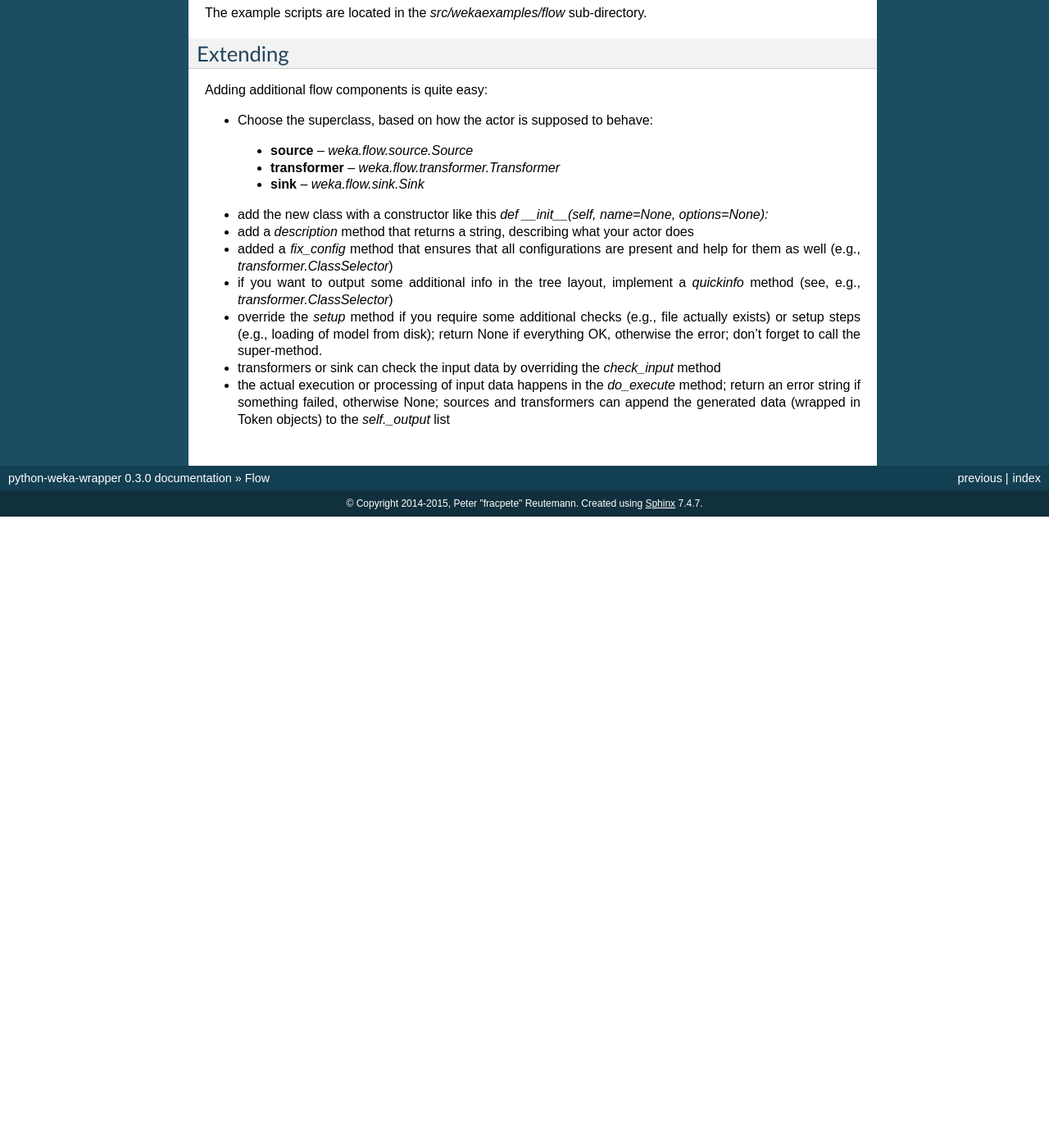
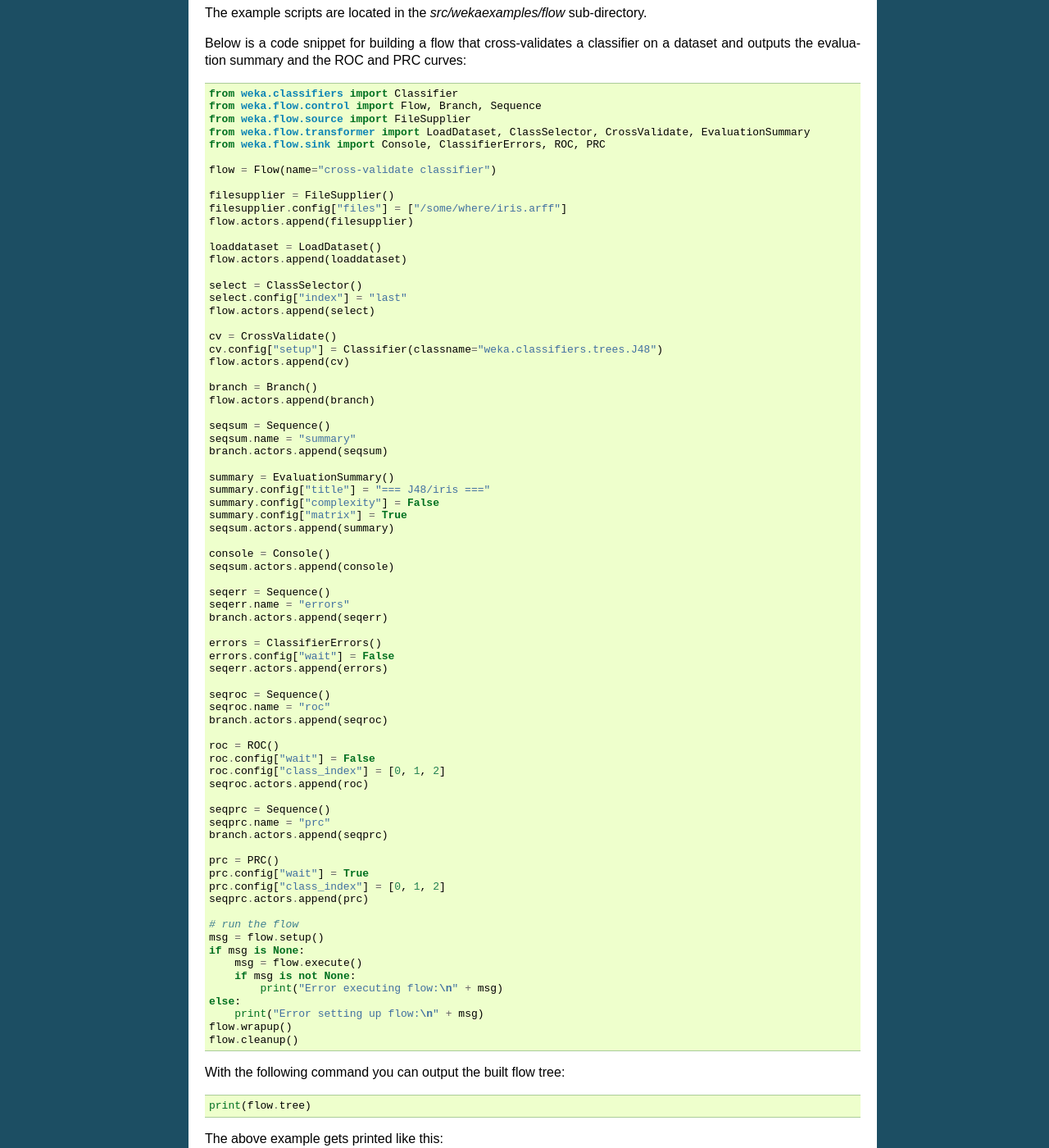
Before and after one commit to fracpete/python-weka-wrapper, a Sphinx documentation site: the page built from doc/source/flow.rst, in a window 1280 px wide and 1400 px high, scrolled down 2719 px. Shown: the whole window at 82% size. Built offline with Sphinx 7.4.7, drawn with Linux system fonts in a browser that asks for light colours; before the commit the page ends 3349 px from its top, so only the background shows below that; some of the changed text lies outside the part shown.

Commit message:
added example flow construction/output

```diff
--- a/doc/source/flow.rst
+++ b/doc/source/flow.rst
@@ -145,6 +145,114 @@ Check out the examples available through the *python-weka-wrapper-examples* proj
 
 The example scripts are located in the `src/wekaexamples/flow` sub-directory.
 
+Below is a code snippet for building a flow that cross-validates a classifier on a dataset
+and outputs the evaluation summary and the ROC and PRC curves:
+
+.. code-block:: python
+
+    from weka.classifiers import Classifier
+    from weka.flow.control import Flow, Branch, Sequence
+    from weka.flow.source import FileSupplier
+    from weka.flow.transformer import LoadDataset, ClassSelector, CrossValidate, EvaluationSummary
+    from weka.flow.sink import Console, ClassifierErrors, ROC, PRC
+
+    flow = Flow(name="cross-validate classifier")
+
+    filesupplier = FileSupplier()
+    filesupplier.config["files"] = ["/some/where/iris.arff"]
+    flow.actors.append(filesupplier)
+
+    loaddataset = LoadDataset()
+    flow.actors.append(loaddataset)
+
+    select = ClassSelector()
+    select.config["index"] = "last"
+    flow.actors.append(select)
+
+    cv = CrossValidate()
+    cv.config["setup"] = Classifier(classname="weka.classifiers.trees.J48")
+    flow.actors.append(cv)
+
+    branch = Branch()
+    flow.actors.append(branch)
+
+    seqsum = Sequence()
+    seqsum.name = "summary"
+    branch.actors.append(seqsum)
+
+    summary = EvaluationSummary()
+    summary.config["title"] = "=== J48/iris ==="
+    summary.config["complexity"] = False
+    summary.config["matrix"] = True
+    seqsum.actors.append(summary)
+
+    console = Console()
+    seqsum.actors.append(console)
+
+    seqerr = Sequence()
+    seqerr.name = "errors"
+    branch.actors.append(seqerr)
+
+    errors = ClassifierErrors()
+    errors.config["wait"] = False
+    seqerr.actors.append(errors)
+
+    seqroc = Sequence()
+    seqroc.name = "roc"
+    branch.actors.append(seqroc)
+
+    roc = ROC()
+    roc.config["wait"] = False
+    roc.config["class_index"] = [0, 1, 2]
+    seqroc.actors.append(roc)
+
+    seqprc = Sequence()
+    seqprc.name = "prc"
+    branch.actors.append(seqprc)
+
+    prc = PRC()
+    prc.config["wait"] = True
+    prc.config["class_index"] = [0, 1, 2]
+    seqprc.actors.append(prc)
+
+    # run the flow
+    msg = flow.setup()
+    if msg is None:
+        msg = flow.execute()
+        if msg is not None:
+            print("Error executing flow:\n" + msg)
+    else:
+        print("Error setting up flow:\n" + msg)
+    flow.wrapup()
+    flow.cleanup()
+
+
+With the following command you can output the built flow tree:
+
+.. code-block:: python
+
+    print(flow.tree)
+
+The above example gets printed like this:
+
+.. code-block:: none
+
+    Flow 'cross-validate classifier'
+    |-FileSupplier [files: 1]
+    |-LoadDataset [incremental: False, custom: False, loader: weka.core.converters.ArffLoader]
+    |-ClassSelector [index: last]
+    |-CrossValidate [setup: weka.classifiers.trees.J48 -C 0.25 -M 2, folds: 10]
+    |-Branch
+    | |-Sequence 'summary'
+    | | |-EvaluationSummary [title: === J48/iris ===, complexity: False, matrix: True]
+    | | |-Console [prefix: '']
+    | |-Sequence 'errors'
+    | | |-ClassifierErrors [absolute: True, title: None, outfile: None, wait: False]
+    | |-Sequence 'roc'
+    | | |-ROC [classes: [0, 1, 2], title: None, outfile: None, wait: False]
+    | |-Sequence 'prc'
+    | | |-PRC [classes: [0, 1, 2], title: None, outfile: None, wait: True]
+
 
 Extending
 ---------
```
